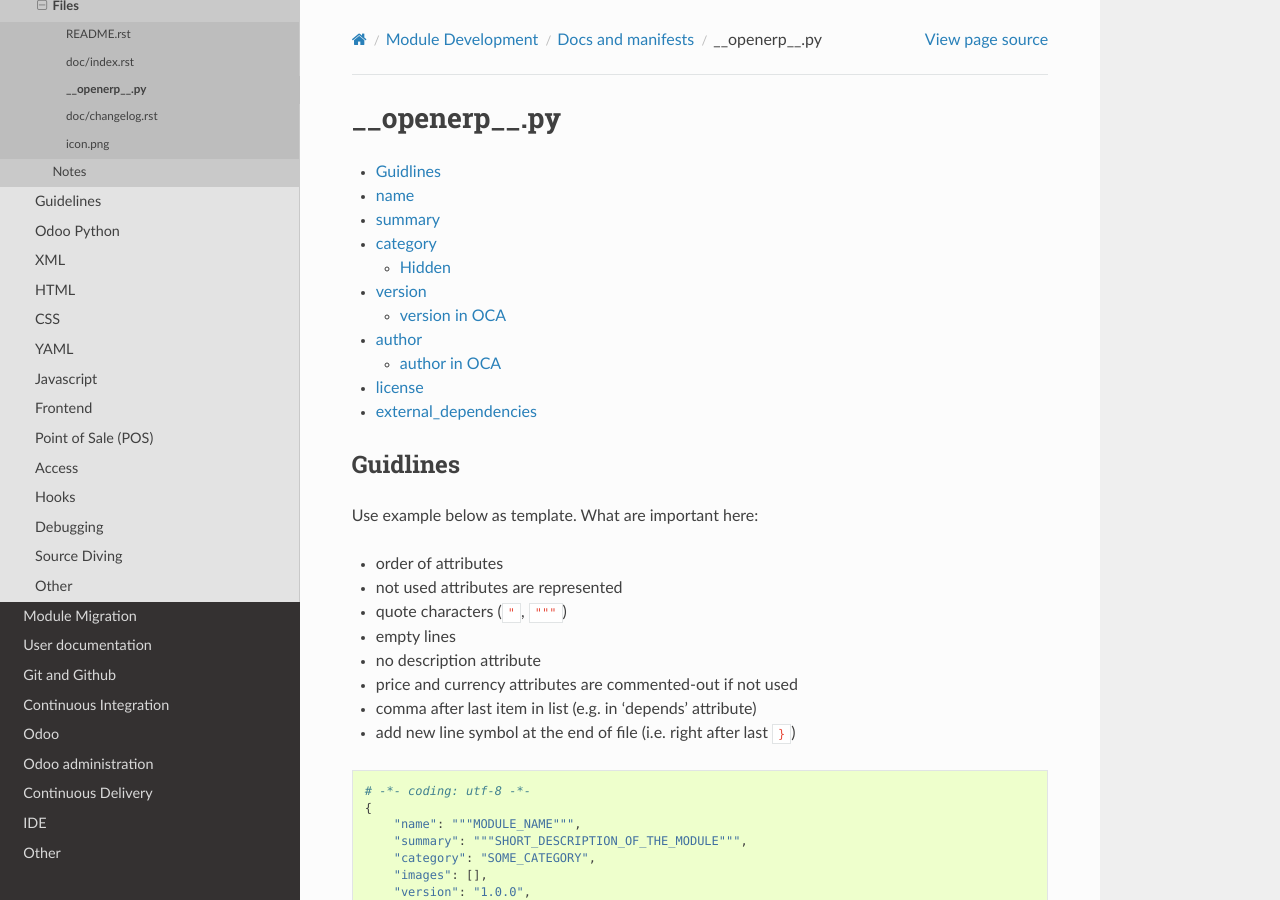
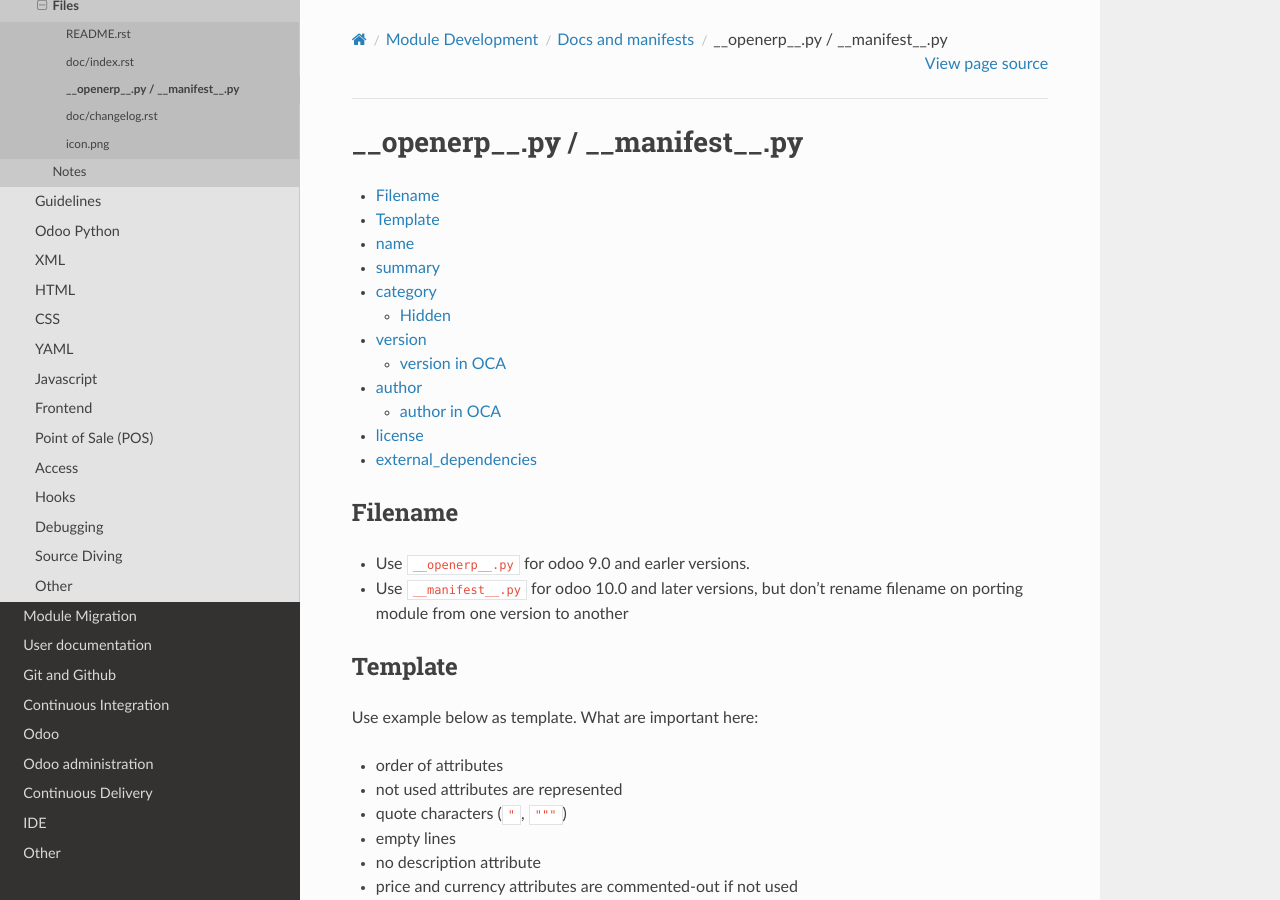
Before and after one commit to itpp-labs/odoo-development, a Sphinx documentation site: the page built from docs/dev/docs/__openerp__.py.rst, in a window 1280 px wide and 900 px high. Built offline with Sphinx 7.4.7 and the Read the Docs theme 2.0.0, drawn with Linux system fonts in a browser that asks for light colours; pages that are not in the unit, such as notebooks, are missing from menus.

Commit message:
__openerp__.py: note about __manifest__.py

```diff
--- a/docs/dev/docs/__openerp__.py.rst
+++ b/docs/dev/docs/__openerp__.py.rst
@@ -1,12 +1,17 @@
-================
- __openerp__.py
-================
+==================================
+ __openerp__.py / __manifest__.py
+==================================
 
 .. contents::
    :local:
 
-Guidlines
-=========
+Filename
+========
+* Use ``__openerp__.py`` for odoo 9.0 and earler versions.
+* Use ``__manifest__.py`` for odoo 10.0 and later versions, but don't rename filename on porting module from one version to another
+
+Template
+========
 
 Use example below as template. What are important here:
 
```
